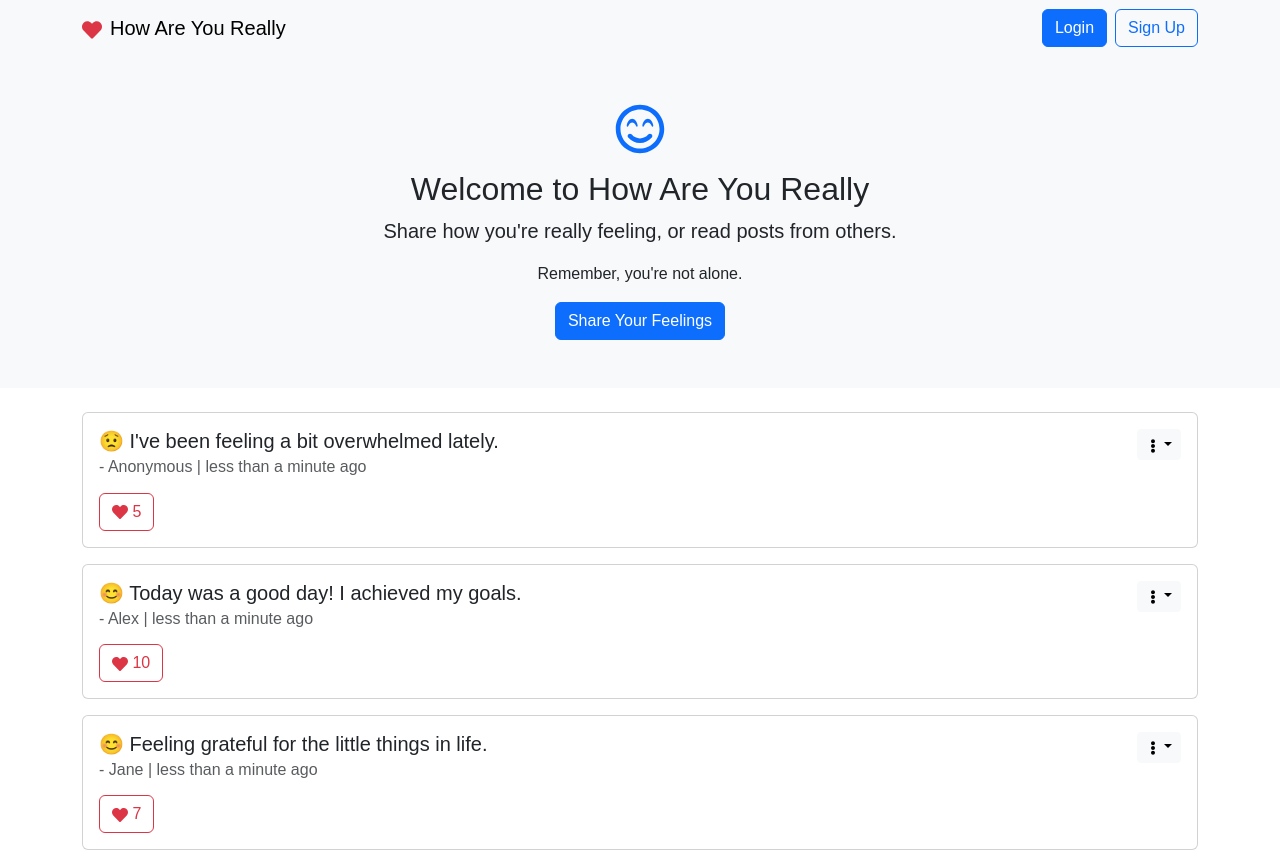
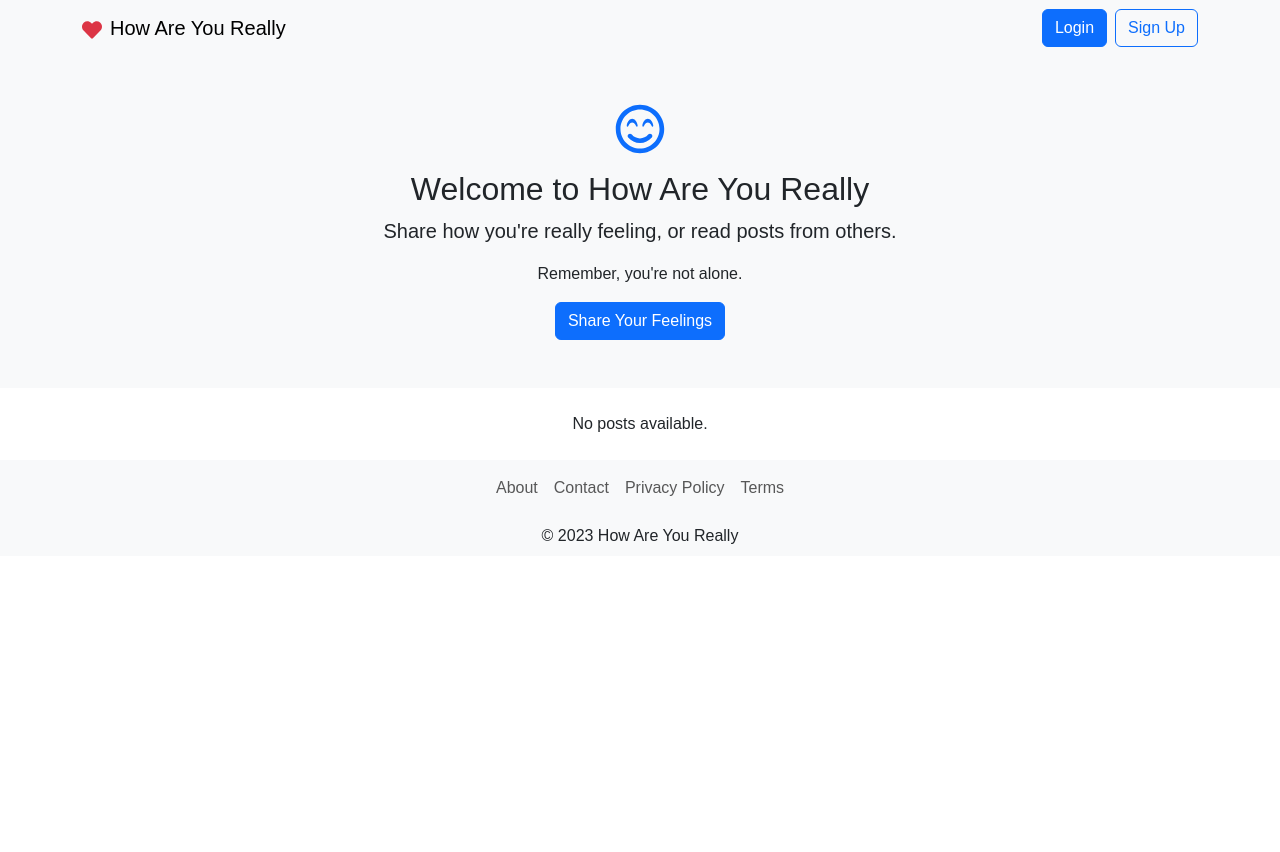
Before and after one commit to jeffdruid/pp5, a React (Create React App) app: page / in a window 1280 px wide. Shown: the top 852 px of the page. After the commit the page ends 800 px from the top, so only its background shows below. Built offline with nearby package versions, Linux system fonts and the light colour scheme.

Commit message:
Refactor PostFeed.js to remove unused code and pass handleEditPost function to Post component

```diff
--- a/src/components/PostFeed.js
+++ b/src/components/PostFeed.js
@@ -1,48 +1,8 @@
-import React, { useState } from 'react';
+import React from 'react';
 import Post from './Post';
 import { Container } from 'react-bootstrap';
 
-function PostFeed() {
-  // Move posts data into state
-  const [posts, setPosts] = useState([
-    {
-      id: 1,
-      author: 'Alex',
-      content: "I've been feeling a bit overwhelmed lately.",
-      mood: '😟',
-      created_at: new Date(),
-      likes: 5,
-      is_anonymous: true,
-    },
-    {
-      id: 2,
-      author: 'Alex',
-      content: 'Today was a good day! I achieved my goals.',
-      mood: '😊',
-      created_at: new Date(),
-      likes: 10,
-      is_anonymous: false,
-    },
-    {
-      id: 3,
-      author: 'Jane',
-      content: 'Feeling grateful for the little things in life.',
-      mood: '😊',
-      created_at: new Date(),
-      likes: 7,
-      is_anonymous: false,
-    },
-    {
-      id: 4,
-      author: 'John',
-      content: 'Feeling lost...',
-      mood: '😢',
-      created_at: new Date(),
-      likes: 3,
-      is_anonymous: true,
-    },
-  ]);
-
+function PostFeed({ posts, setPosts, handleEditPost }) {
   // Function to delete a post by id
   const deletePost = (id) => {
     // Filter out the post with the given id
@@ -54,8 +14,13 @@ function PostFeed() {
     <Container className="my-4">
       {posts.length > 0 ? (
         posts.map((post) => (
-          // Pass the deletePost function to each Post component
-          <Post key={post.id} post={post} deletePost={deletePost} />
+          // Pass the deletePost and handleEditPost functions to each Post component
+          <Post
+            key={post.id}
+            post={post}
+            deletePost={deletePost}
+            handleEditPost={handleEditPost}
+          />
         ))
       ) : (
         <p className="text-center">No posts available.</p>
```
